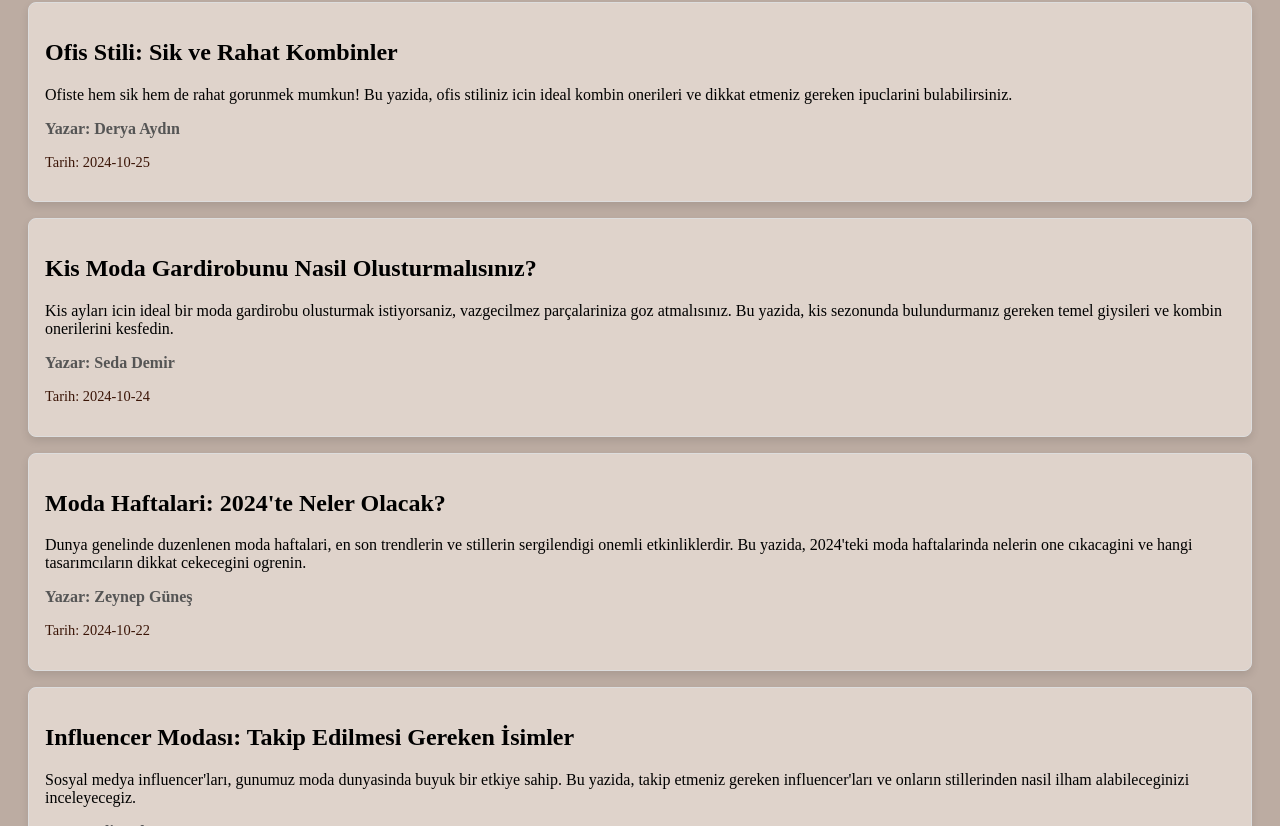
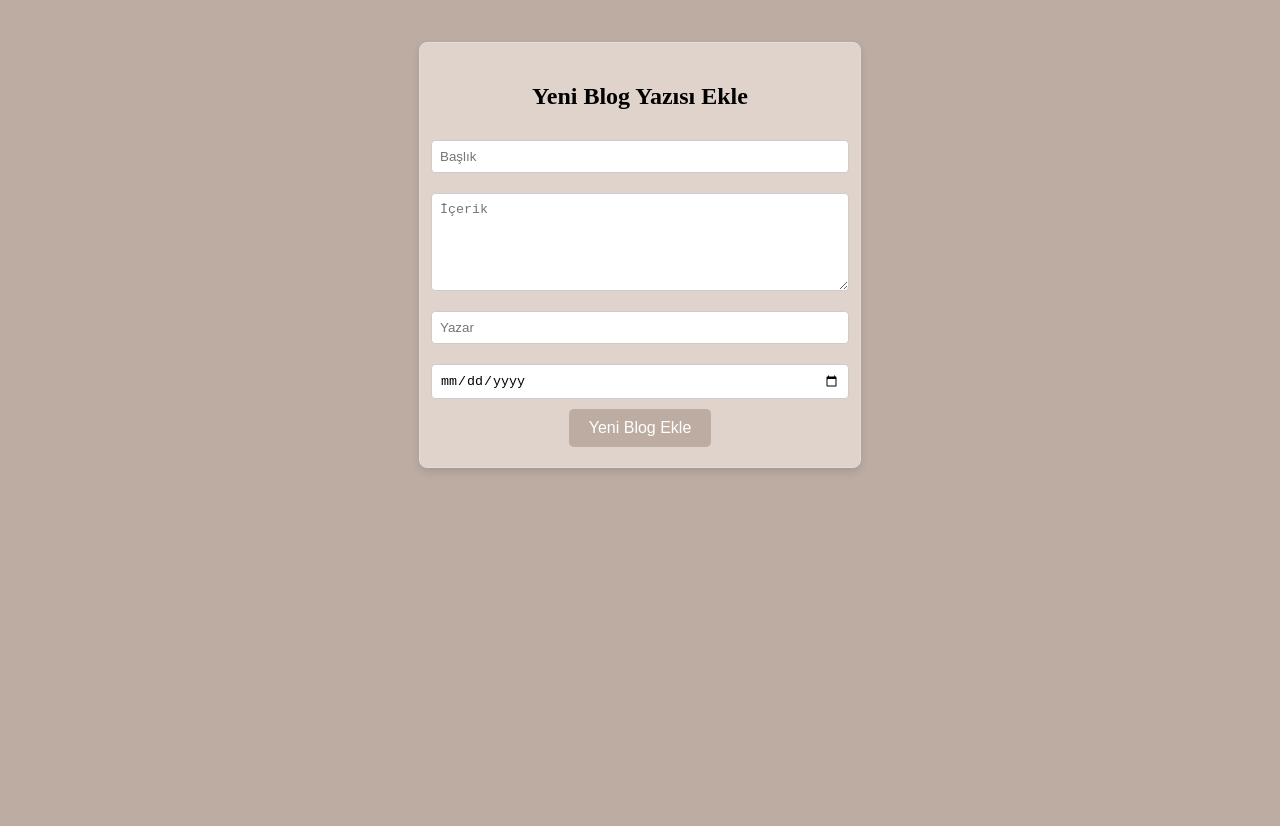
Before and after one commit to dev-ebruates/blog-yonetimi, a React (Vite) app: page / in a window 1280 px wide. Shown: the part 1814-2640 px from the top of the page. After the commit the page ends 2302 px from the top, so only its background shows below. Built offline with nearby package versions, Linux system fonts and the light colour scheme.

Commit message:
delete edit butonları eklendi

```diff
--- a/package.json
+++ b/package.json
@@ -13,7 +13,8 @@
     "bootstrap": "^5.3.3",
     "prop-types": "^15.8.1",
     "react": "^18.3.1",
-    "react-dom": "^18.3.1"
+    "react-dom": "^18.3.1",
+    "uuid": "^11.0.2"
   },
   "devDependencies": {
     "@eslint/js": "^9.13.0",
--- a/src/components/BlogList/AddNewBlog.jsx
+++ b/src/components/BlogList/AddNewBlog.jsx
@@ -1,12 +1,11 @@
 import { useState } from "react";
 import "./AddNewBlog.css";
 import Button from "../UI/Button";
-
+import { v4 as uuidv4 } from "uuid";
 
 const AddNewBlog = ({ onAddBlog }) => {
-
-
   const [formData, setFormData] = useState({
+    id: uuidv4(),
     baslik: "",
     icerik: "",
     yazar: "",
@@ -36,7 +35,6 @@ const AddNewBlog = ({ onAddBlog }) => {
     } else {
       onAddBlog(formData);
     }
-
 
     // Formu temizle
     setFormData({
--- a/src/components/BlogList/BlogList.jsx
+++ b/src/components/BlogList/BlogList.jsx
@@ -32,7 +32,6 @@ const BlogList = ({ blogPosts }) => {
       {filteredBlogPosts.map((post, index) => (
         <BlogItem
           key={index}
-          id={post.id}
           baslik={post.baslik}
           icerik={post.icerik}
           yazar={post.yazar}
--- a/src/data/blogData.js
+++ b/src/data/blogData.js
@@ -1,64 +1,39 @@
 export const blogData = [
-  {
+  { "id":"130ca3a8-cb4c-44c5-95f1-d6bec0d1fe7e",
     "baslik": "2024 Sonbahar/Kis Moda Trendleri",
     "icerik": "2024 sonbahar ve kis sezonunda o­ne cikan moda trendlerini kesfedin. Parlak renkler, buyuk omuzlar ve rahat kesimler bu sezonun en dikkat cekici parçalari arasinda. Bu yazida, bu trendleri nasil kombinleyebileceginizi ve stilinizi nasil yansitacaginizı ogrenebilirsiniz.",
     "yazar": "Ece Polat",
     "tarih": "2024-10-31"
   },
-  {
+  {"id":"a6960eed-67a7-4d22-a711-d736099cae66",
     "baslik": "Klasik Parcaların Modern Yorumu",
     "icerik": "Klasik moda parçalari her zaman gecerliğini korur. Ancak, onları modern bir sekilde nasil yorumlayabileceginizi bu yazida kesfedin. Bir blazer ceket, beyaz gomlek veya klasik bir elbise ile neler yapabileceginizi ogrenin.",
     "yazar": "Merve Yıldız",
     "tarih": "2024-10-30"
   },
-  {
+  {"id":"64027ef7-3cd0-4bb7-9c64-2ba3d1f217d9",
     "baslik": "Surdurulebilir Moda: Gelecek Icin Bir Adim",
     "icerik": "Surdurulebilir moda, cevresel etkileri en aza indirmek icin giderek daha fazla onem kazanıyor. Bu yazida, surdurulebilir markalari, kullanilan malzemeleri ve ekolojik modanin nasil uygulanabilecegini inceliyoruz.",
     "yazar": "Fatma Tekin",
     "tarih": "2024-10-29"
   },
-  {
+  {"id":"378222dc-7f20-4bbe-adac-5593f60563c0",
     "baslik": "Yazin En Trend Aksesuarları",
     "icerik": "Yaz aylarinda sikliginizi tamamlayacak en trend aksesuarları bu yazida bulabilirsiniz. Sapka, canta, taki gibi parçalarin nasil kombinlenecegine dair pratik ipucları sunuyoruz.",
     "yazar": "Deniz Yılmaz",
     "tarih": "2024-10-28"
   },
-  {
+  {"id":"563b2b36-c4bf-48bb-bdbe-74c8dde14e79",
     "baslik": "Vintage Moda: Gecmisin Izleri",
     "icerik": "Vintage moda, gecmisten gelen stilleri modern hayata entegre etmek icin harika bir firsat sunuyor. Bu yazida, vintage parçalari nasil bulabileceginizi ve stilinize nasil dahil edebileceginizi kesfedin.",
     "yazar": "Selin Çetin",
     "tarih": "2024-10-27"
   },
-  {
+  {"id":"12f4bb83-5de9-4013-993c-9f253d72b63e",
     "baslik": "Renk Teorisi: Moda Kombinlerinde Dogru Renk Secimi",
     "icerik": "Moda kombinlerinizde dogru renkleri secmek, gorunuminizi tamamlamak icin onemlidir. Renk teorisini ve farkli renk kombinasyonlari ile nasil sikliginizi artirabileceginizi bu yazida ogrenin.",
     "yazar": "Cemre Korkmaz",
     "tarih": "2024-10-26"
-  },
-  {
-    "baslik": "Ofis Stili: Sik ve Rahat Kombinler",
-    "icerik": "Ofiste hem sik hem de rahat gorunmek mumkun! Bu yazida, ofis stiliniz icin ideal kombin onerileri ve dikkat etmeniz gereken ipuclarini bulabilirsiniz.",
-    "yazar": "Derya Aydın",
-    "tarih": "2024-10-25"
-  },
-  {
-    "baslik": "Kis Moda Gardirobunu Nasil Olusturmalısınız?",
-    "icerik": "Kis ayları icin ideal bir moda gardirobu olusturmak istiyorsaniz, vazgecilmez parçalariniza goz atmalısınız. Bu yazida, kis sezonunda bulundurmanız gereken temel giysileri ve kombin onerilerini kesfedin.",
-    "yazar": "Seda Demir",
-    "tarih": "2024-10-24"
-  },
-
-  {
-    "baslik": "Moda Haftalari: 2024'te Neler Olacak?",
-    "icerik": "Dunya genelinde duzenlenen moda haftalari, en son trendlerin ve stillerin sergilendigi onemli etkinliklerdir. Bu yazida, 2024'teki moda haftalarinda nelerin one cıkacagini ve hangi tasarımcıların dikkat cekecegini ogrenin.",
-    "yazar": "Zeynep Güneş",
-    "tarih": "2024-10-22"
-  },
-  {
-    "baslik": "Influencer Modası: Takip Edilmesi Gereken İsimler",
-    "icerik": "Sosyal medya influencer'ları, gunumuz moda dunyasinda buyuk bir etkiye sahip. Bu yazida, takip etmeniz gereken influencer'ları ve onların stillerinden nasil ilham alabileceginizi inceleyecegiz.",
-    "yazar": "Ali Erdem",
-    "tarih": "2024-10-23"
-  },
+  }
 ]
 export default blogData;
```
Also changed, not shown: 1 other file (tests, documents, lock files or other folders).
